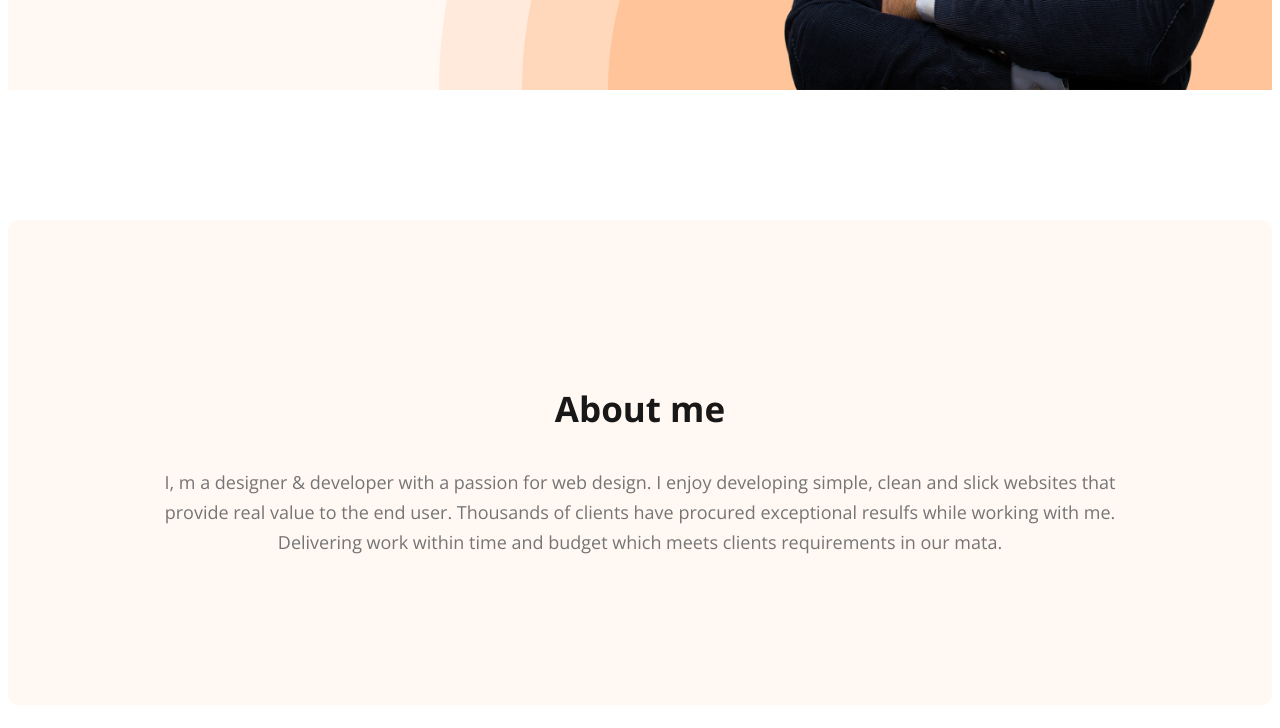
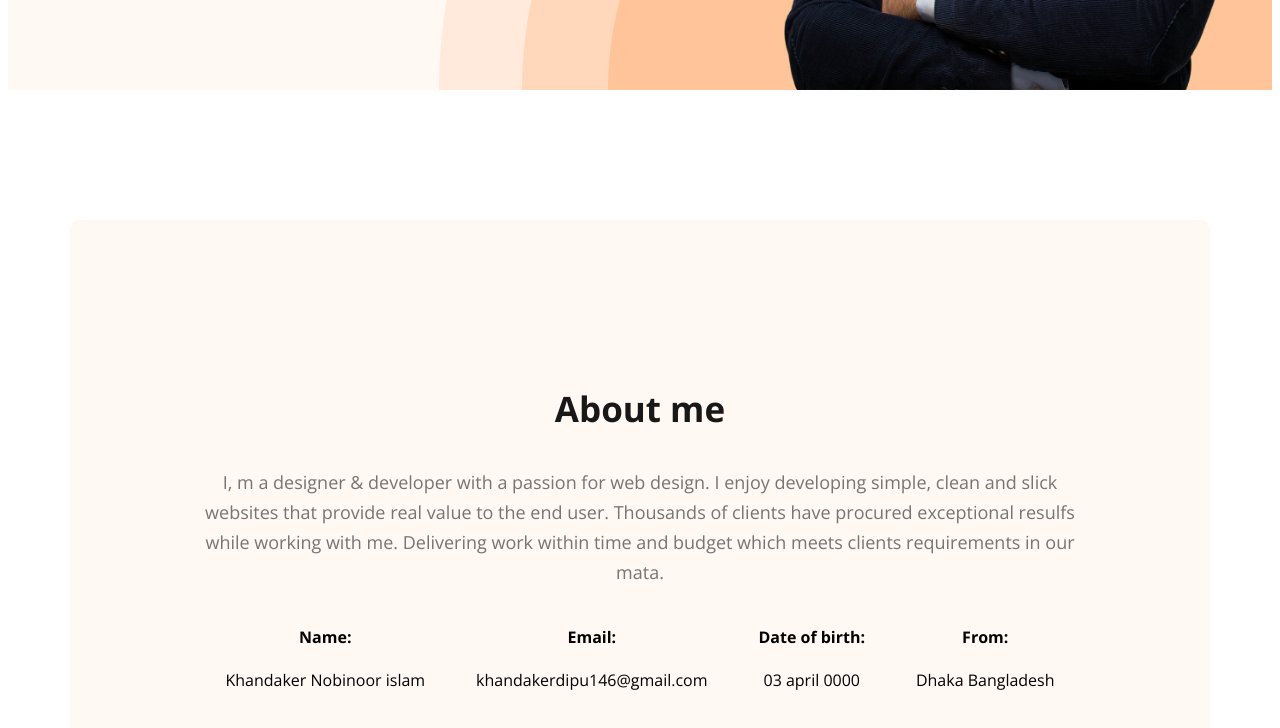
Before and after one commit to khandaker-nobinoor-islam/webdeveloper-portfolio, a plain HTML site: page index.html in a window 1280 px wide. Shown: the part 712-1440 px from the top of the page. Drawn offline with nearby package versions, Linux system fonts and the light colour scheme.

Commit message:
add about information

```diff
--- a/index.html
+++ b/index.html
@@ -36,6 +36,25 @@
              <p class="section-description">
                 I, m a designer & developer with a passion for web design. I enjoy developing simple, clean and slick websites that provide real value to the end user. Thousands of clients have procured exceptional resulfs while working with me. Delivering work within time and budget which meets clients requirements in our mata.
              </p>
+             <div class="about-info-container">
+                <!-- .about-info*4>h4.info-title+p.info-description -->
+                <div class="about-info">
+                    <h4 class="info-title">Name:</h4>
+                    <p class="info-description">Khandaker Nobinoor islam</p>
+                </div>
+                <div class="about-info">
+                    <h4 class="info-title">Email:</h4>
+                    <p class="info-description">khandakerdipu146@gmail.com</p>
+                </div>
+                <div class="about-info">
+                    <h4 class="info-title">Date of birth:</h4>
+                    <p class="info-description">03 april 0000</p>
+                </div>
+                <div class="about-info">
+                    <h4 class="info-title">From:</h4>
+                    <p class="info-description">Dhaka Bangladesh</p>
+                </div>
+             </div>
         </section>
     </main>
     <footer>
--- a/style/portfolio.css
+++ b/style/portfolio.css
@@ -94,7 +94,10 @@ nav a{
     margin-bottom: 20px;
 }
 /* main section style */
-
+    main{
+        max-width: 1140px;
+        margin: 0 auto;
+    }
 /* about section style */
 .about{
     padding: 130px;
@@ -102,3 +105,11 @@ nav a{
     background: #FFF8F3;
     margin: 130px 0px;
 }
+
+.about-info-container{
+    display: flex;
+    justify-content: space-around;
+}
+.about-info{
+    text-align: center;
+}
```
